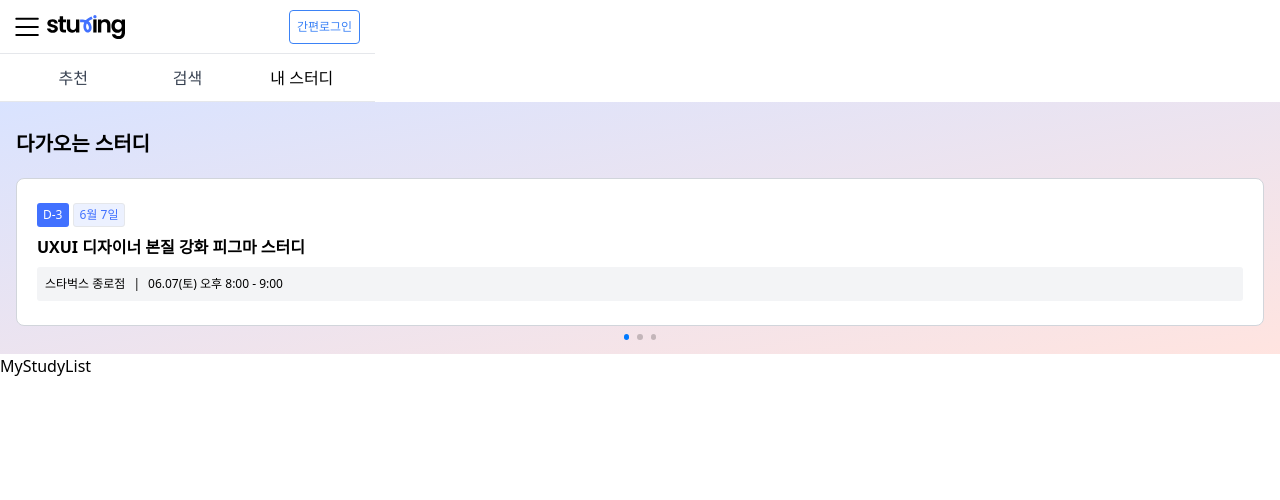
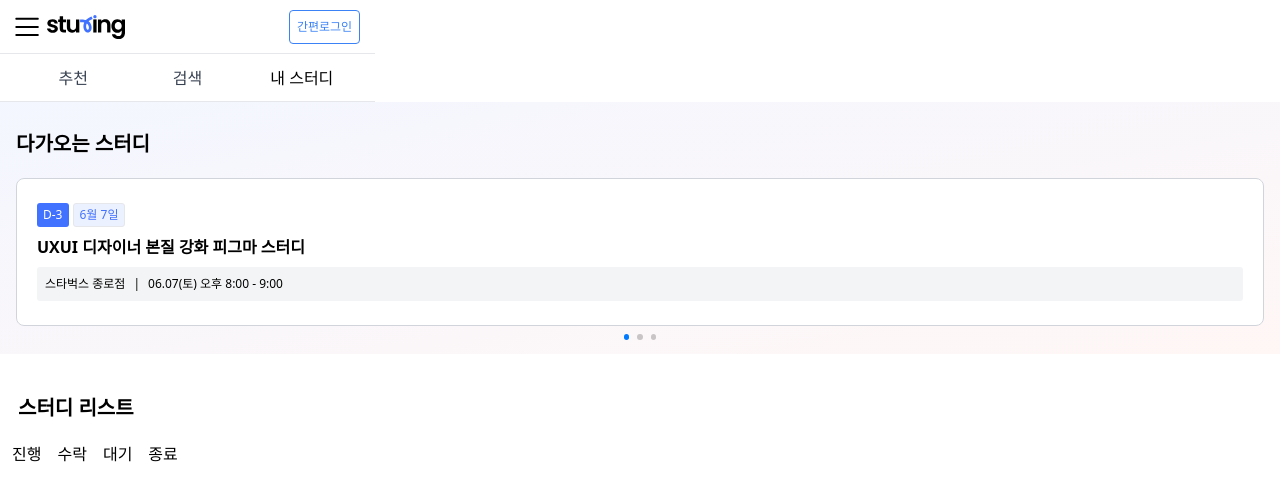
Before and after one commit to develop-13/sturing, a Next.js app: page /myStudy in a window 1280 px wide. Shown: the top 500 px of the page. Built offline with nearby package versions, Linux system fonts and the light colour scheme.

Commit message:
배너 색상 수정

```diff
--- a/src/app/globals.css
+++ b/src/app/globals.css
@@ -6,11 +6,3 @@
   margin: 0;
   padding: 0;
 }
-
-.customBullet {
-  cursor: pointer;
-  width: 5.48px;
-  height: 6px;
-  border-radius: 8px;
-  background-color: red;
-}
--- a/src/app/myStudy/components/MyStudyList.tsx
+++ b/src/app/myStudy/components/MyStudyList.tsx
@@ -1,6 +1,18 @@
 "use client";
 function MyStudyList() {
-  return <div>MyStudyList</div>;
+  return (
+    <div>
+      <h1 className="text-[20px] font-semibold leading-7 tracking-[-3%] mb-5 mt-10 ml-[18px]">
+        스터디 리스트
+      </h1>
+      <ul className="mx-[12px] flex gap-[16px]">
+        <li>진행</li>
+        <li>수락</li>
+        <li>대기</li>
+        <li>종료</li>
+      </ul>
+    </div>
+  );
 }
 
 export default MyStudyList;
--- a/src/app/myStudy/components/UpcomingStudyInfo.tsx
+++ b/src/app/myStudy/components/UpcomingStudyInfo.tsx
@@ -12,14 +12,15 @@ function UpcomingStudyInfo({
   upcomingStudyInfo: TupcomingStudy;
 }) {
   return (
-    <div className="py-[28px] flex flex-col gap-5 px-[16px] bg-gradient-to-br from-[#D9E3FF] 100% to-[#FFE4E0] 100%">
-      <h1 className="font-semibold text-[20px] leading-7 tracking-[-3%]">
+    <section className="py-[28px] flex flex-col gap-5 px-[16px] bg-gradient-to-br from-custom-blue-bright to-custom-pink-bright">
+      <h1 className="font-semibold text-[20px] leading-7 tracking-[-3%] opacity-100 ">
         다가오는 스터디
       </h1>
-      <div className="flex flex-col gap-3">
+      <div className="flex flex-col gap-3 opacity-100">
         <div className="px-[20px] py-[24px] flex flex-col gap-[8px] rounded-lg border border-gray-300 bg-[#ffffff]">
           <div className="flex gap-1">
             <button className="text-[12px] font-medium tracking-[-3%] leading-[18px] py-[2px] px-[6px] bg-[#4171FF] rounded-[3px] text-[#FFFFFF]">
+              {/* // 시간처리 함수 구현은 추후에 하겠습니다.. */}
               D-3
             </button>
             <button className="border bg-[#ECF1FF]  py-[2px] px-[6px] rounded-[3px] text-[12px] font-medium tracking-[-3%] leading-[18px] text-[#4171FF]">
@@ -27,18 +28,16 @@ function UpcomingStudyInfo({
             </button>
           </div>
           <h2 className="text-[16px] font-semibold leading-6 tracking-[-2%] text-[##212121]">
-            UXUI 디자이너 본질 강화 피그마 스터디
+            {upcomingStudyInfo.title}
           </h2>
           <h6 className="bg-gray-100 rounded-[3px] p-2 flex gap-2 text-[12px] font-medium leading-[18px] tracking-[-3%]">
-            {/* 스타벅스 종로점 | 06.07(토) 오후 8:00 - 9:00 */}
-            <span>스타벅스 종로점</span>
+            <span>{upcomingStudyInfo.location}</span>
             <span>|</span>
             <span>06.07(토) 오후 8:00 - 9:00</span>
           </h6>
         </div>
-        {/* <div><PageBtns /></div> */}
       </div>
-    </div>
+    </section>
   );
 }
 
--- a/src/app/myStudy/components/pageBtns.tsx
+++ /dev/null
@@ -1,16 +0,0 @@
-function PageBtns() {
-  return (
-    <ul className="flex gap-[10px] justify-center">
-      {Array(3)
-        .fill(null)
-        .map((el, idx) => (
-          <li
-            key={idx}
-            className="cursor-pointer w-[5.48px] h-[6px] rounded-full bg-gray-400"
-          ></li>
-        ))}
-    </ul>
-  );
-}
-
-export default PageBtns;
--- a/src/app/myStudy/page.tsx
+++ b/src/app/myStudy/page.tsx
@@ -7,7 +7,7 @@ import UpcomingStudyList from "./components/UpcomingStudyList";
 
 function MyStudyPage() {
   return (
-    <div className="w-max-[375px] ">
+    <div className="w-auto ">
       <UpcomingStudyList />
       <MyStudyList />
     </div>
--- a/src/components/Button.tsx
+++ b/src/components/Button.tsx
@@ -7,9 +7,7 @@ export default function Button(props: TButtuon) {
   const { children, className } = props;
   return (
     <>
-            <button className={`rounded border ` + className}>
-                {children}
-            </button>
+      <button className={`  rounded border ` + className}>{children}</button>
     </>
   );
 }
--- a/tailwind.config.ts
+++ b/tailwind.config.ts
@@ -15,7 +15,10 @@ const config: Config = {
       colors: {
         borderColor1: "#E3E3E3",
         textColor1: "#676767",
+        "custom-blue-bright": "rgba(217, 227, 255, 0.3)",
+        "custom-pink-bright": "rgba(255, 228, 224, 0.3)",
       },
+
       backgroundImage: {
         "gradient-radial": "radial-gradient(var(--tw-gradient-stops))",
         "gradient-conic":
```
Also changed, not shown: src/app/myStudy/components/UpcomingStudyList.tsx (+0 -9 lines). Lines whose indentation alone changed are shown as unchanged.
